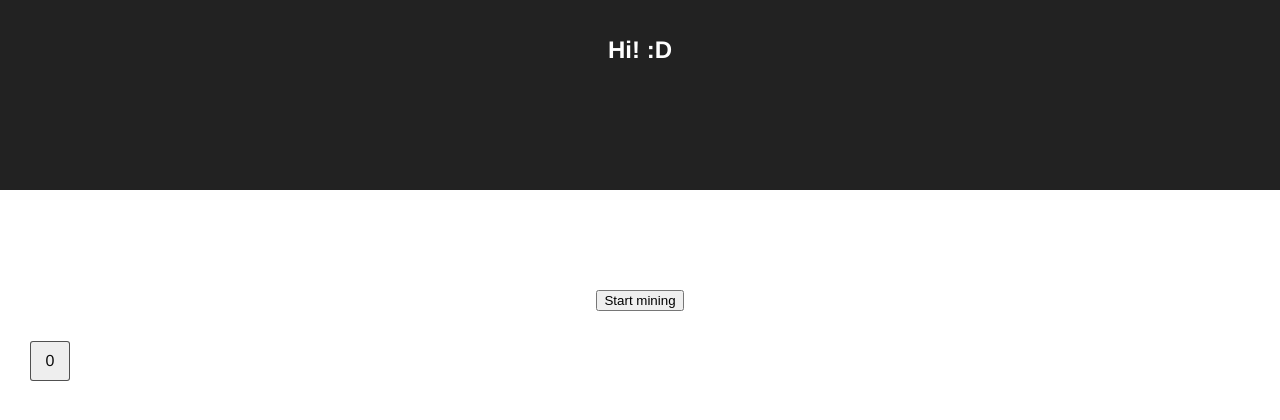
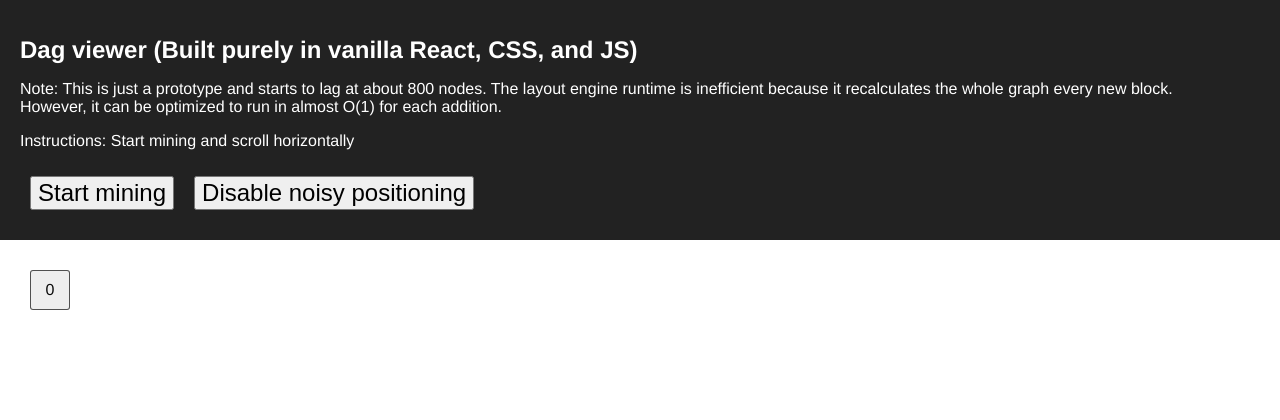
Before and after one commit to jomarip/blockdag-viewer, a React (Create React App) app: page / in a window 1280 px wide. Shown: the top 420 px of the page. Built offline with nearby package versions, Linux system fonts and the light colour scheme.

Commit message:
Clean things up and improve presentation

```diff
--- a/src/App.css
+++ b/src/App.css
@@ -1,14 +1,17 @@
 .App {
-  text-align: center;
   font-family: Helvetica Neue,Helvetica,Arial,sans-serif;
 }
 
 
 .App-header {
   background-color: #222;
-  height: 150px;
   padding: 20px;
   color: white;
+}
+.App-header button {
+  font-size: 24px;
+  margin: 10px;
+
 }
 
 .App-title {
--- a/src/App.js
+++ b/src/App.js
@@ -1,5 +1,4 @@
 import React, { Component } from 'react';
-import logo from './logo.svg';
 import './App.css';
 import DagDisplay from './DagDisplay';
 import Daglib from './Daglib';
@@ -10,10 +9,11 @@ class App extends Component {
     this.dag = Daglib.create();
     this.state = {
       generating: false,
-      intervalId: 0,
+      noisy: true,
     };
 
     this.toggleGenerator = this.toggleGenerator.bind(this);
+    this.toggleNoisy = this.toggleNoisy.bind(this);
     this.tickGenerator = this.tickGenerator.bind(this);
 
     setInterval(() => {this.tickGenerator()}, 100);
@@ -23,35 +23,9 @@ class App extends Component {
     if (!this.state.generating) {
       return;
     }
-    let blocks = this.dag.blocks;
 
-    let numLinks = 0;
-    numLinks += Math.round(Math.random()*2);
-    numLinks += Math.round(Math.random()*2);
-
-    if (numLinks > blocks.length) {
-      numLinks = blocks.length - 1;
-    }
-    if (numLinks < 1) {
-      numLinks = 1;
-    }
-
-    let minLink = blocks.length > 15 ? blocks.length - 15 : 0;
-    let maxLink = blocks.length - 1;
-
-    let links = [];
-
-    while (links.length < numLinks) {
-      let dest = Math.floor(Math.random() * (blocks.length - minLink)) + minLink;
-      if (dest < minLink || links.indexOf(dest) > -1) {
-        continue;
-      }
-      links.push(dest);
-    }
-
-    Daglib.addBlock(this.dag, {
-      links: links,
-    });
+    Daglib.demoMine(this.dag);
+    Daglib.demoMine(this.dag);
 
     this.setState({});
   }
@@ -59,22 +33,32 @@ class App extends Component {
     this.setState({
       generating: !this.state.generating,
     });
-    this.tickGenerator();
+  }
+  toggleNoisy() {
+    this.setState({
+      noisy: !this.state.noisy,
+    });
   }
   render() {
-    console.log(this.state)
-
     return (
       <div className="App">
         <header className="App-header">
-          <h1 className="App-title">Hi! :D </h1>
+          <h1 className="App-title">Dag viewer (Built purely in vanilla React, CSS, and JS)</h1>
+          <p>
+            Note: This is just a prototype and starts to lag at about 800 nodes.
+            The layout engine runtime is inefficient because it recalculates the whole graph every new block.<br />
+            However, it can be optimized to run in almost O(1) for each addition.</p>
+
+          <p>Instructions: Start mining and scroll horizontally</p>
+
+          <button onClick={this.toggleGenerator}>
+            {this.state.generating ? 'Pause mining' : 'Start mining'}
+          </button>
+          <button onClick={this.toggleNoisy}>
+            {this.state.noisy ? 'Disable noisy positioning' : 'Enable noisy positioning'}
+          </button>
         </header>
-        <div className="App-intro">
-        </div>
-        <button onClick={this.toggleGenerator}>
-          {this.state.generating ? 'Pause mining' : 'Start mining'}
-        </button>
-        <DagDisplay dag={this.dag}></DagDisplay>
+        <DagDisplay dag={this.dag} noisy={this.state.noisy}></DagDisplay>
       </div>
     );
   }
--- a/src/Arrow.css
+++ b/src/Arrow.css
@@ -8,7 +8,7 @@
 .Arrow {
   position: absolute;
   opacity: 0.4;
-  transition: all 0.1s;
+  transition: all 0.2s;
 }
 .Arrow__line {
   display: block;
--- a/src/DagDisplay.js
+++ b/src/DagDisplay.js
@@ -10,7 +10,9 @@ class DagDisplay extends Component {
   render() {
     let bodyItems = [];
     let dag = this.props.dag;
-    let dagLayout = Daglib.layout(dag);
+    let dagLayout = Daglib.layout(dag, {
+      noisy: this.props.noisy,
+    });
 
     // NOTE: There is a reason why arrows sit on the same level as blocks. This is so that z-indexes can be
     // properly set.
@@ -43,8 +45,8 @@ class DagDisplay extends Component {
           <Arrow key={block.id + '.' + block.links[linkIndex]} {...arrowProps} />
         )
       }
-      bodyItems.push(<DagDisplayBlock key={id} block={dag.blocks[id]} layout={dagLayout.blocks[id]} />);
-      bodyItems.push(<div className="DagDisplay__arrowGroup">{arrows}</div>);
+      bodyItems.push(<DagDisplayBlock key={id + 'b'} block={dag.blocks[id]} layout={dagLayout.blocks[id]} />);
+      bodyItems.push(<div key={id + 'a'} className="DagDisplay__arrowGroup">{arrows}</div>);
 
     }
 
--- a/src/DagDisplayBlock.css
+++ b/src/DagDisplayBlock.css
@@ -12,6 +12,7 @@
   justify-content: center;
   background: #eee;
   border: 1px solid rgba(0,0,0,0.7);
+  transition: all 0.2s;
 
   cursor: default;
   opacity: 0.95;
--- a/src/DagDisplayBlock.js
+++ b/src/DagDisplayBlock.js
@@ -1,10 +1,8 @@
 import React, { Component } from 'react';
 import './DagDisplayBlock.css';
-import Arrow from './Arrow';
 
 class DagDisplayBlock extends Component {
   render() {
-    let block = this.props.block;
     let layout = this.props.layout;
 
     let bodyStyle = {
--- a/src/Daglib.js
+++ b/src/Daglib.js
@@ -51,7 +51,15 @@ function addBlock(dag, opts) {
 // It returns an object similar to the dag object, except with layout parameters.
 // This is kinda inefficient but can be optimized to O(E) if layout is placed inside blocks
 // By default, the scale is 100px
-function layout(dag, scaleX = 100, scaleY = 100) {
+function layout(dag, inputOpts) {
+  let opts = { // Defaults
+    scaleX: 100,
+    scaleY: 100,
+    noisy: false,
+  };
+
+  Object.assign(opts, inputOpts);
+
   let depthMap = {};
   let layoutBlocks = [];
   let maxHeight = 0;
@@ -80,24 +88,65 @@ function layout(dag, scaleX = 100, scaleY = 100) {
       maxDepth = depthMap[height];
     }
 
+    let x = height * opts.scaleX;
+    let y = (depthMap[height] - 1) * opts.scaleY;
+
+    if (opts.noisy) {
+      x += (block.id % 5) * 8;
+      y += -((-block.id) % 5) * 8;
+    }
+
     layoutBlocks.push({
       id: block.id,
       height: height,
-      x: height * scaleX,
-      y: (depthMap[height] - 1) * scaleY,
+      x: x,
+      y: y,
       links: currentLinks,
     });
+
   }
 
   return {
-    sizeX: (maxHeight) * scaleX,
-    sizeY: (maxDepth - 1) * scaleY,
+    sizeX: (maxHeight) * opts.scaleX,
+    sizeY: (maxDepth - 1) * opts.scaleY,
     blocks: layoutBlocks,
   }
+}
+
+function demoMine(dag) {
+  let blocks = dag.blocks;
+
+  let numLinks = 0;
+  numLinks += Math.round(Math.random()*2);
+  numLinks += Math.round(Math.random()*2);
+
+  if (numLinks > blocks.length) {
+    numLinks = blocks.length - 1;
+  }
+  if (numLinks < 1) {
+    numLinks = 1;
+  }
+
+  let minLink = blocks.length > 15 ? blocks.length - 15 : 0;
+
+  let links = [];
+
+  while (links.length < numLinks) {
+    let dest = Math.floor(Math.random() * (blocks.length - minLink)) + minLink;
+    if (dest < minLink || links.indexOf(dest) > -1) {
+      continue;
+    }
+    links.push(dest);
+  }
+
+  addBlock(dag, {
+    links: links,
+  });
 }
 
 module.exports = {
   create,
   addBlock,
   layout,
+  demoMine,
 };
```
Also changed, not shown: src/logo.svg (deleted).
